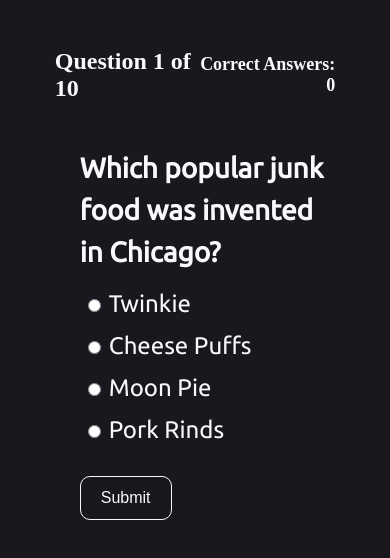
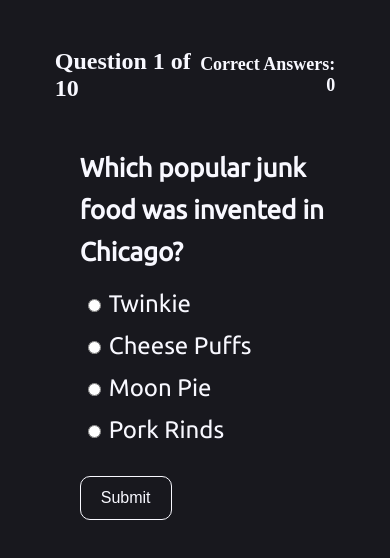
Before and after one commit to RyanThen/trivia-quiz, a plain HTML site: page index.html in a window 390 px wide. Drawn offline with Linux system fonts and the light colour scheme.

```diff
--- a/quiz.css
+++ b/quiz.css
@@ -5,6 +5,8 @@
 
 .application-container {
     width: 100%;
+    max-width: 1500px;
+    margin: 0 auto;
     height: 100%;
 }
 
@@ -44,7 +46,7 @@
 
 .test-question {
     margin: 5px 0 10px 0;
-    font-size: 28px;
+    font-size: 26px;
 }
 
 div.test label {
@@ -90,13 +92,28 @@
     100% { transform: translate(25px, -25px); opacity: 0; }
 }
 
+
+/*
 //Media Queries
+
+@media (min-width:768px) {
+    .application-container {
+        margin-top: 30px;
+    }
+}
+
 @media (max-width: 500px) {
     .test-container {
         width: 95%;
-        margin: 0 auto;
     }
     .correct-counter {
         display: none;
     }
+    div.test {
+        font-size: 22px;
+    }
+    .test-question {
+        font-size: 24px;
+    }
 }
+*/
```
